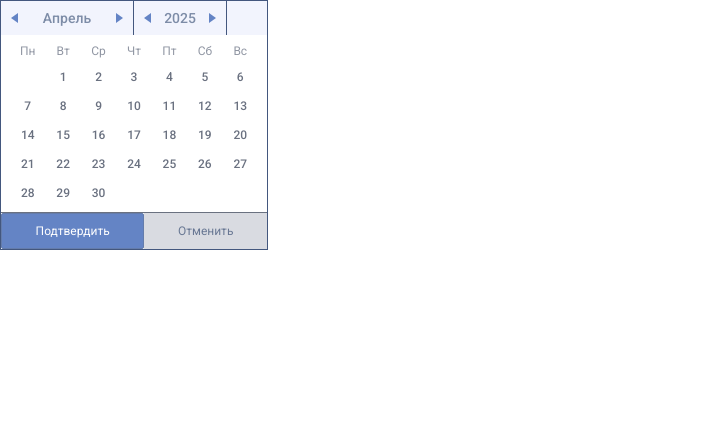
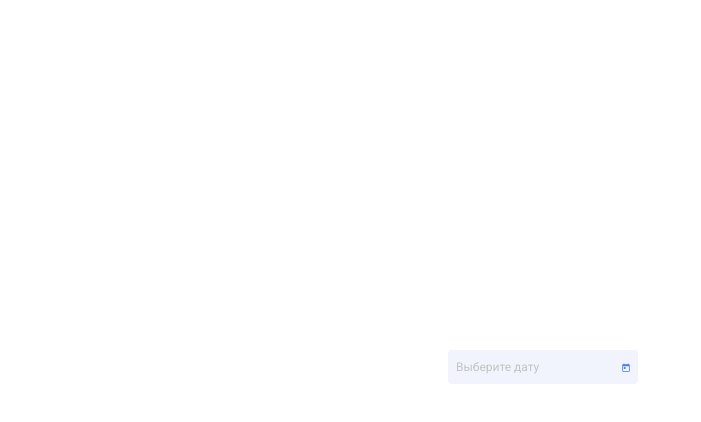
Before and after one commit to NikitaGryaznov111/Calendar, a React (Vite) app: page / in a window 1280 px wide. Shown: the top 422 px of the page, without its empty margins (0-701 px from the left). Built offline with nearby package versions, Linux system fonts and the light colour scheme.

Commit message:
feat: Создал компонент текстового поля для возможности ввода даты

```diff
--- a/src/App.tsx
+++ b/src/App.tsx
@@ -1,11 +1,10 @@
-import './App.css';
-import ModalCalendar from './components/ModalCalendar/ModalCalendar';
+import InputDate from './components/InputDate/InputDate';
 
 function App() {
   return (
-    <>
-      <ModalCalendar />
-    </>
+    <div className="App">
+      <InputDate />
+    </div>
   );
 }
 
--- /dev/null
+++ b/src/components/InputDate/InputDate.module.scss
@@ -0,0 +1,96 @@
+input[type='date']::-webkit-inner-spin-button,
+input[type='date']::-webkit-calendar-picker-indicator {
+  display: none;
+  -webkit-appearance: none;
+}
+input::placeholder {
+  color: #c4c4c4;
+}
+.wrapper {
+  position: relative;
+  width: 268px;
+}
+.wrapperDate {
+  width: 190px;
+  max-height: 14px;
+  position: relative;
+
+  &:hover .btnClear {
+    position: absolute;
+    display: block;
+    top: 80%;
+    right: 28px;
+    width: 12px;
+    height: 12px;
+    &::after,
+    &::before {
+      content: '';
+      display: inline-block;
+      background-color: #6f7dad;
+      position: absolute;
+      top: 20%;
+      content: ' ';
+      height: 8px;
+      width: 1px;
+      background-color: #6f7dad;
+      border-radius: 5px;
+    }
+    &::after {
+      transform: rotate(-45deg);
+    }
+    &::before {
+      transform: rotate(45deg);
+    }
+  }
+}
+.text,
+.date {
+  width: 100%;
+  max-height: 14px;
+  border-radius: 4px;
+  background-color: #f2f4fd;
+  padding: 17px 8px;
+  font-family: 'Roboto';
+  font-weight: 400;
+  font-size: 12px;
+
+  &:hover {
+    background-color: #e7e9f0ed;
+    &::placeholder {
+      color: #7d8ca7;
+    }
+  }
+}
+.text {
+  &:hover::placeholder {
+    color: #7d8ca7;
+  }
+}
+.btnClear {
+  display: none;
+}
+
+.btnIconCalendar {
+  background-image: url('../../icons/icon.svg');
+  background-repeat: no-repeat;
+  width: 8px;
+  height: 9px;
+  position: absolute;
+  top: 90%;
+  right: 8px;
+}
+
+.errorInput {
+  background-color: #faf2f2;
+  width: 100%;
+  max-height: 14px;
+  border-radius: 4px;
+  padding: 17px 8px;
+  font-family: 'Roboto';
+  font-weight: 400;
+  font-size: 12px;
+  border: 1px solid #d7a3a3;
+  &::placeholder {
+    color: #b16464;
+  }
+}
--- /dev/null
+++ b/src/components/InputDate/InputDate.tsx
@@ -0,0 +1,72 @@
+import { FC, useState } from 'react';
+import ModalCalendar from '../ModalCalendar/ModalCalendar';
+import styles from './InputDate.module.scss';
+
+const InputDate: FC = () => {
+  const [inputText, setInputText] = useState('');
+  const [inputDate, setInputDate] = useState(inputText);
+  const [toggle, setToggle] = useState<boolean>(true);
+  const [modal, setModal] = useState<boolean>(false);
+  const [errorInputText, setErrorInputText] = useState<boolean>(false);
+  const handleInputDate = (event: any): void => {
+    const value = event.target.value;
+    setInputDate(value);
+  };
+  const handleInputText = (): void => {
+    setToggle(false);
+  };
+
+  const handleOpenModalCalendar = (): void => {
+    setModal(!modal);
+  };
+  const handleClearingDate = (): void => {
+    setToggle(true);
+    setInputText('');
+    setInputDate('');
+  };
+  return (
+    <div className={styles.wrapper}>
+      <div className={styles.wrapperDate}>
+        {toggle ? (
+          <input
+            className={`${errorInputText ? styles.errorInput : styles.text}`}
+            type="text"
+            placeholder="Выберите дату"
+            onClick={handleInputText}
+            value={inputText}
+            onChange={handleInputDate}
+          />
+        ) : (
+          <input
+            className={styles.date}
+            type="date"
+            placeholder="Выберите дату"
+            value={inputDate}
+            onChange={handleInputDate}
+          />
+        )}
+        <button
+          type="button"
+          onClick={handleClearingDate}
+          className={inputDate ? styles.btnClear : ''}
+        ></button>
+        <button
+          onClick={handleOpenModalCalendar}
+          type="button"
+          className={styles.btnIconCalendar}
+        ></button>
+      </div>
+      <ModalCalendar
+        modal={modal}
+        setInputText={setInputText}
+        setInputDate={setInputDate}
+        inputDate={inputDate}
+        setModal={setModal}
+        inputText={inputText}
+        setErrorInputText={setErrorInputText}
+      />
+    </div>
+  );
+};
+
+export default InputDate;
--- a/src/components/ListDays/ListDays.module.scss
+++ b/src/components/ListDays/ListDays.module.scss
@@ -19,7 +19,6 @@
   justify-items: center;
   grid-template-columns: repeat(7, 1fr);
   padding: 12px 9px;
-  row-gap: 15px;
 }
 .footer {
   display: flex;
@@ -44,6 +43,17 @@
   background-color: #d9dbe1;
   color: #687793;
 }
-.currentMonthName {
+.currentMonthName,
+.dayMonth {
   cursor: pointer;
 }
+.dayMonth {
+  padding: 8px 5px;
+  width: 100%;
+  height: 100%;
+  text-align: center;
+}
+.active {
+  background-color: #6f7dad;
+  color: #ffffff;
+}
--- a/src/components/ListDays/ListDays.tsx
+++ b/src/components/ListDays/ListDays.tsx
@@ -1,11 +1,25 @@
-import { FC } from 'react';
+import { Dispatch, FC, SetStateAction } from 'react';
 import { weekday } from '../../data/data';
 import styles from './ListDays.module.scss';
-const ListDays: FC<{ currentDate: Date }> = ({
+type Props = {
+  currentDate: Date;
+  setCurrentDate: Dispatch<SetStateAction<Date>>;
+  setInputText: Dispatch<SetStateAction<string>>;
+  setInputDate: Dispatch<SetStateAction<string>>;
+  setModal: Dispatch<SetStateAction<boolean>>;
+  inputText: string;
+  setErrorInputText: Dispatch<SetStateAction<boolean>>;
+};
+const ListDays: FC<Props> = ({
   currentDate,
-}: {
-  currentDate: Date;
-}) => {
+  setCurrentDate,
+  setInputText,
+  setInputDate,
+  setModal,
+  inputText,
+  setErrorInputText,
+}: Props) => {
+  const currentDay: number = currentDate.getDate();
   const getDaysOfMonth = (date: Date): (number | null)[] => {
     const year = date.getFullYear();
     const month = date.getMonth();
@@ -21,6 +35,41 @@ const ListDays: FC<{ currentDate: Date }> = ({
     return days;
   };
   const daysOfMonth = getDaysOfMonth(currentDate);
+  const selectDay = (e: any): void => {
+    setCurrentDate(
+      (prevDate) =>
+        new Date(
+          prevDate.getFullYear(),
+          prevDate.getMonth(),
+          Number(e.target.textContent)
+        )
+    );
+  };
+
+  const handleBtnConfirm = (): void => {
+    const year = String(currentDate.getFullYear());
+    let month = String(currentDate.getMonth() + 1);
+    let day = String(currentDate.getDate());
+    if (+day < 10) {
+      day = '0' + day;
+    }
+    if (+month < 10) {
+      month = '0' + month;
+    }
+    const fullDateInputDate = year + '-' + month + '-' + day;
+    const fullDateInputText = day + '.' + month + '.' + year;
+    setInputText(fullDateInputText);
+    setInputDate(fullDateInputDate);
+    setModal(false);
+    setErrorInputText(false);
+  };
+
+  const handleBtnCancelled = (): void => {
+    setModal(false);
+    if (!inputText) {
+      setErrorInputText(true);
+    }
+  };
   return (
     <div>
       <ul className={styles.weekday}>
@@ -30,12 +79,24 @@ const ListDays: FC<{ currentDate: Date }> = ({
       </ul>
       <ul className={styles.daysMonth}>
         {daysOfMonth.map((day, index) => (
-          <li key={index}>{day}</li>
+          <li
+            onClick={selectDay}
+            className={`${styles.dayMonth} ${
+              currentDay === day ? styles.active : null
+            }`}
+            key={index}
+          >
+            {day}
+          </li>
         ))}
       </ul>
       <div className={styles.footer}>
-        <button className={styles.btnConfirm}>Подтвердить</button>
-        <button className={styles.btnCancel}>Отменить</button>
+        <button onClick={handleBtnConfirm} className={styles.btnConfirm}>
+          Подтвердить
+        </button>
+        <button onClick={handleBtnCancelled} className={styles.btnCancel}>
+          Отменить
+        </button>
       </div>
     </div>
   );
--- a/src/components/ListMonths/ListMonths.module.scss
+++ b/src/components/ListMonths/ListMonths.module.scss
@@ -13,8 +13,8 @@
   font-size: 12px;
   font-weight: 500;
   color: #6a7180;
-
-  &:focus {
+}
+.active {
   text-align: center;
   padding: 15px;
   cursor: pointer;
@@ -25,7 +25,6 @@
   font-weight: 500;
   color: #ffffff;
   background-color: #6f7dad;
-  }
 }
 
 .footer {
--- a/src/components/ListMonths/ListMonths.tsx
+++ b/src/components/ListMonths/ListMonths.tsx
@@ -4,18 +4,37 @@ import { namesMonth } from '../../data/data';
 type Props = {
   setCurrentDate: Dispatch<SetStateAction<Date>>;
   setCurrentMonth: Dispatch<SetStateAction<boolean>>;
+  setModal: Dispatch<SetStateAction<boolean>>;
+  currentDate: Date;
+  inputText: string;
+  setErrorInputText: Dispatch<SetStateAction<boolean>>;
 };
-const ListMonths: FC<Props> = ({ setCurrentDate, setCurrentMonth }: Props) => {
+const ListMonths: FC<Props> = ({
+  setCurrentDate,
+  setCurrentMonth,
+  setModal,
+  currentDate,
+  inputText,
+  setErrorInputText,
+}: Props) => {
+  const currentMonthName = namesMonth[currentDate.getMonth()];
+
   const ref = useRef(null);
-  const selectNameMonth = (e: any) => {
+  const selectNameMonth = (e: any): void => {
     ref.current = e.target;
-  };
-  const handleBtnConfirm = (): void => {
     const nameSelectMonth = (ref.current as unknown as HTMLLIElement)
       .textContent;
     const month = namesMonth.indexOf(nameSelectMonth as string);
     setCurrentDate((prevDate) => new Date(prevDate.getFullYear(), month, 1));
+  };
+  const handleBtnConfirm = (): void => {
     setCurrentMonth(false);
+  };
+  const handleBtnCancelled = (): void => {
+    setModal(false);
+    if (!inputText) {
+      setErrorInputText(true);
+    }
   };
   return (
     <div>
@@ -24,7 +43,9 @@ const ListMonths: FC<Props> = ({ setCurrentDate, setCurrentMonth }: Props) => {
           return (
             <li
               onClick={selectNameMonth}
-              className={styles.monthName}
+              className={`${styles.monthName} ${
+                currentMonthName === month ? styles.active : null
+              }`}
               key={index}
               tabIndex={1}
             >
@@ -37,7 +58,9 @@ const ListMonths: FC<Props> = ({ setCurrentDate, setCurrentMonth }: Props) => {
         <button onClick={handleBtnConfirm} className={styles.btnConfirm}>
           Подтвердить
         </button>
-        <button className={styles.btnCancel}>Отменить</button>
+        <button onClick={handleBtnCancelled} className={styles.btnCancel}>
+          Отменить
+        </button>
       </div>
     </div>
   );
--- a/src/components/ListYears/ListYears.tsx
+++ b/src/components/ListYears/ListYears.tsx
@@ -5,13 +5,21 @@ type Props = {
   setCurrentDate: Dispatch<SetStateAction<Date>>;
   setCurrentMonth: Dispatch<SetStateAction<boolean>>;
   setCurrentYear: Dispatch<SetStateAction<boolean>>;
+  setModal: Dispatch<SetStateAction<boolean>>;
+  currentDate: Date;
+  inputText: string;
+  setErrorInputText: Dispatch<SetStateAction<boolean>>;
 };
 const ListYears: FC<Props> = ({
   setCurrentDate,
   setCurrentMonth,
   setCurrentYear,
+  setModal,
+  currentDate,
+  inputText,
+  setErrorInputText,
 }: Props) => {
-  const currentYear: number = new Date().getFullYear();
+  const currentYear: number = currentDate.getFullYear();
   const [displayedYear, setDisplayedYear] = useState(currentYear);
   const [listYears, setListYears] = useState<number[]>([]);
 
@@ -36,6 +44,12 @@ const ListYears: FC<Props> = ({
     setCurrentMonth(true);
     setCurrentYear(false);
   };
+  const handleBtnCancelled = (): void => {
+    setModal(false);
+    if (!inputText) {
+      setErrorInputText(true);
+    }
+  };
   return (
     <div>
       <ul className={styles.listYears}>
@@ -58,7 +72,9 @@ const ListYears: FC<Props> = ({
         <button onClick={handleBtnConfirm} className={styles.btnConfirm}>
           Подтвердить
         </button>
-        <button className={styles.btnCancel}>Отменить</button>
+        <button onClick={handleBtnCancelled} className={styles.btnCancel}>
+          Отменить
+        </button>
       </div>
     </div>
   );
--- a/src/components/ModalCalendar/ModalCalendar.module.scss
+++ b/src/components/ModalCalendar/ModalCalendar.module.scss
@@ -1,10 +1,16 @@
 @import '../../styles/mixins.scss';
 .calendar {
-  max-width: 268px;
+  display: none;
+}
+.calendarActive {
+  position: absolute;
+  bottom: 15px;
+  right: 78px;
+  display: block;
+  width: 268px;
   max-height: 340px;
   border: 1px solid #43577e;
 }
-
 .header {
   display: flex;
   background-color: #f2f4fd;
--- a/src/components/ModalCalendar/ModalCalendar.tsx
+++ b/src/components/ModalCalendar/ModalCalendar.tsx
@@ -1,14 +1,49 @@
-import { FC, useRef, useState } from 'react';
+import {
+  Dispatch,
+  FC,
+  SetStateAction,
+  useEffect,
+  useRef,
+  useState,
+} from 'react';
 import { namesMonth } from '../../data/data';
 import ListMonths from '../ListMonths/ListMonths';
 import ListDays from '../ListDays/ListDays';
 import ListYears from '../ListYears/ListYears';
 import styles from './ModalCalendar.module.scss';
-
-const ModalCalendar: FC = () => {
+type Props = {
+  modal: boolean;
+  setInputDate: Dispatch<SetStateAction<string>>;
+  setInputText: Dispatch<SetStateAction<string>>;
+  setModal: Dispatch<SetStateAction<boolean>>;
+  inputDate: string;
+  inputText: string;
+  setErrorInputText: Dispatch<SetStateAction<boolean>>;
+};
+const ModalCalendar: FC<Props> = ({
+  modal,
+  setInputDate,
+  setInputText,
+  inputDate,
+  setModal,
+  inputText,
+  setErrorInputText,
+}: Props) => {
   const [currentDate, setCurrentDate] = useState(new Date());
   const [currentMonth, setCurrentMonth] = useState<boolean>(false);
   const [currentYear, setCurrentYear] = useState<boolean>(false);
+
+  useEffect(() => {
+    if (!inputDate) {
+      setCurrentDate(new Date());
+    } else {
+      const [inputYear, inputMonth, inputDay] = inputDate.split('-');
+      setCurrentDate(
+        (prevDate) =>
+          new Date(Number(inputYear), Number(+inputMonth - 1), Number(inputDay))
+      );
+    }
+  }, [inputDate]);
   const ref = useRef(null);
   const currentMonthName = namesMonth[currentDate.getMonth()];
   const fullYear = currentDate.getFullYear();
@@ -44,7 +79,7 @@ const ModalCalendar: FC = () => {
     setCurrentMonth(false);
   };
   return (
-    <div className={styles.calendar}>
+    <div className={modal ? styles.calendarActive : styles.calendar}>
       <div className={styles.header}>
         <div
           ref={ref}
@@ -69,6 +104,10 @@ const ModalCalendar: FC = () => {
         <ListMonths
           setCurrentDate={setCurrentDate}
           setCurrentMonth={setCurrentMonth}
+          currentDate={currentDate}
+          setModal={setModal}
+          inputText={inputText}
+          setErrorInputText={setErrorInputText}
         />
       ) : (
         <>
@@ -77,9 +116,21 @@ const ModalCalendar: FC = () => {
               setCurrentDate={setCurrentDate}
               setCurrentMonth={setCurrentMonth}
               setCurrentYear={setCurrentYear}
+              currentDate={currentDate}
+              setModal={setModal}
+              inputText={inputText}
+              setErrorInputText={setErrorInputText}
             />
           ) : (
-            <ListDays currentDate={currentDate} />
+            <ListDays
+              currentDate={currentDate}
+              setCurrentDate={setCurrentDate}
+              setInputText={setInputText}
+              setInputDate={setInputDate}
+              setModal={setModal}
+              inputText={inputText}
+              setErrorInputText={setErrorInputText}
+            />
           )}
         </>
       )}
--- a/src/index.css
+++ b/src/index.css
@@ -1,5 +1,9 @@
 @import './styles/reset.scss';
+.App{
 
+	padding-top: 350px;
+	padding-left: 35%;
+}
 @font-face {
 	font-family: 'Roboto';
 	src: url('./fonts/Roboto/static/Roboto-Medium.ttf');
```
Also changed, not shown: src/App.css (deleted), src/icons/icon.svg (added). Lines whose indentation alone changed are shown as unchanged.
